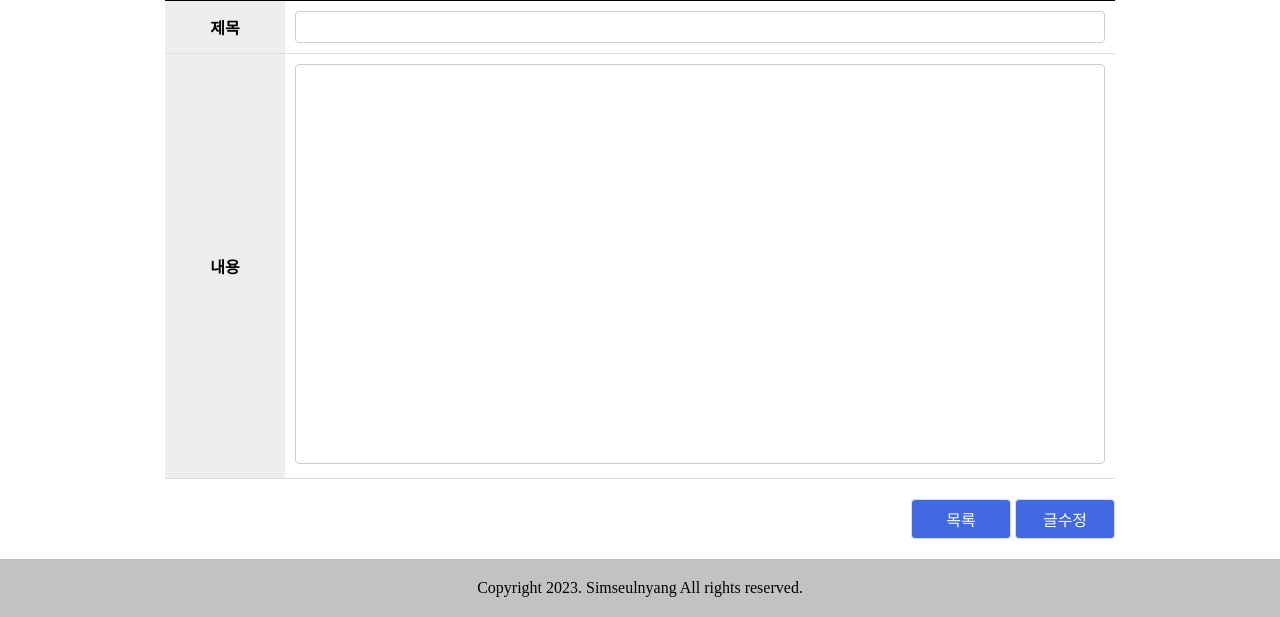
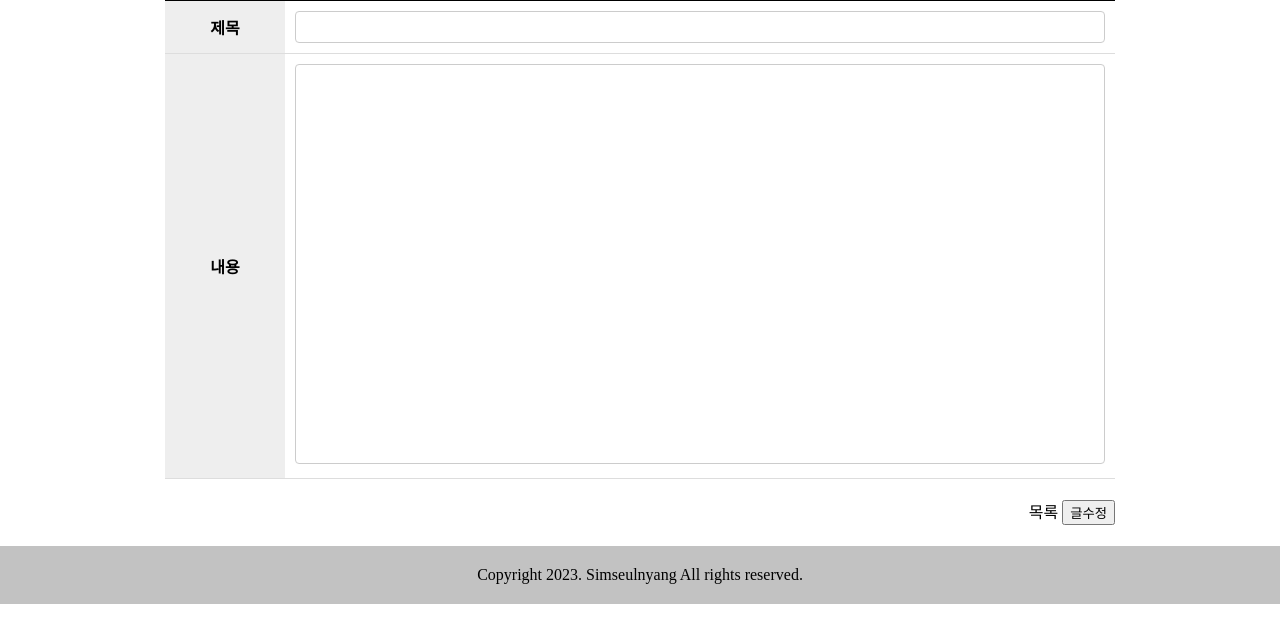
Before and after one commit to simseulnyang/Travel_Log, a Django app: template blog/templates/blog/post_edit.html in a window 1280 px wide. Shown: the part 196-813 px from the top of the page. Run offline with Django 4.2, Linux system fonts and the light colour scheme; the template is opened without the code that fills it, so the values that code supplies are empty.

Commit message:
button class 변경

```diff
--- a/blog/templates/blog/post_edit.html
+++ b/blog/templates/blog/post_edit.html
@@ -29,8 +29,8 @@
         </table>
 
         <div class="btn-group">
-            <a href="{% url 'blog:list' %}" class="btn">목록</a>
-            <button type="submit" class="btn">글수정</button>
+            <a href="{% url 'blog:list' %}" class="list-btn">목록</a>
+            <button type="submit" class="update-btn">글수정</button>
         </div>
 
     </form>
```
